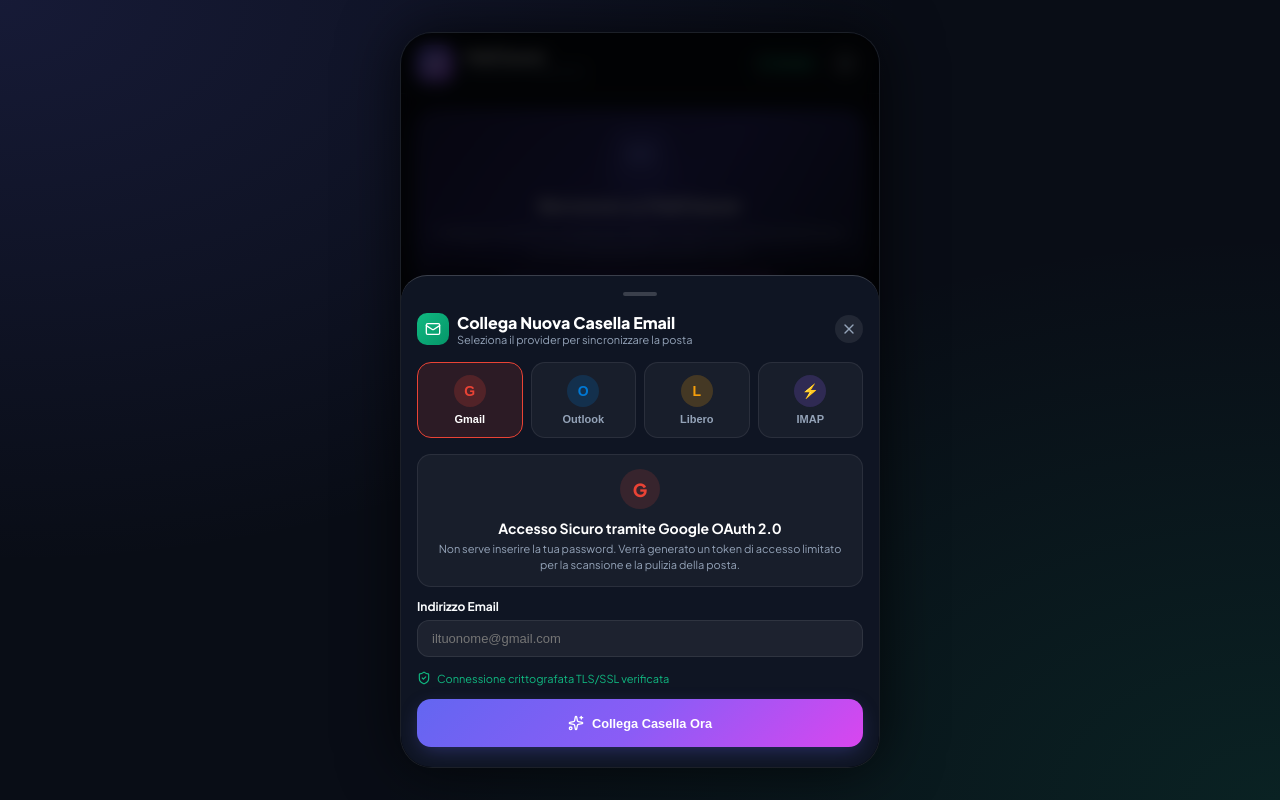
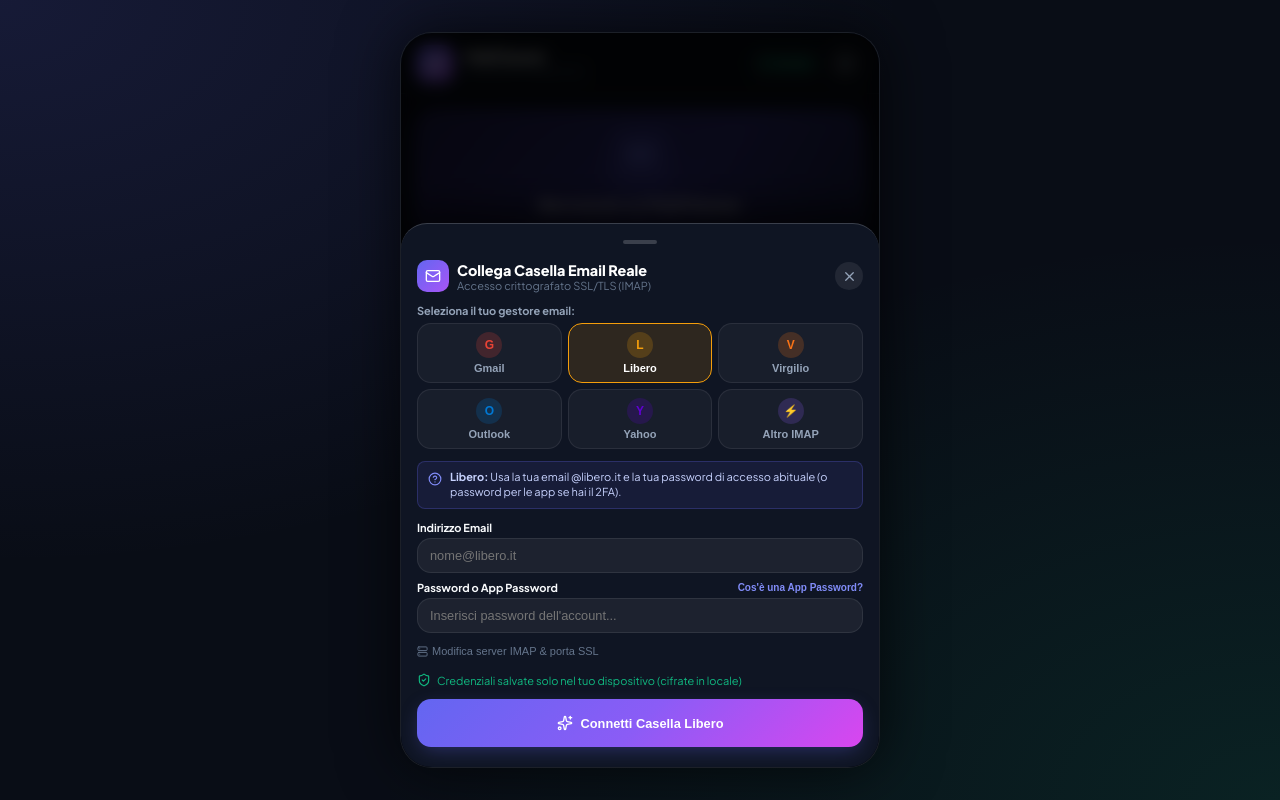
Before and after one commit to giovannicatarisano/mailcleaner-app, a React (Vite) app: page / in a window 1280 px wide. Both pictures are taken after a click on the button "Collega Casella Email". Built offline with nearby package versions, Linux system fonts and the light colour scheme.

Commit message:
feat: modulo autenticazione reale provider email (Gmail, Libero, Virgilio, Outlook, Yahoo, IMAP) con supporto password e parametri SSL

```diff
--- a/src/components/AddAccountModal.tsx
+++ b/src/components/AddAccountModal.tsx
@@ -1,5 +1,5 @@
 import React, { useState } from 'react';
-import { X, Mail, CheckCircle2, Lock, ShieldCheck, ArrowRight, Loader2, Sparkles } from 'lucide-react';
+import { X, Mail, CheckCircle2, Lock, ShieldCheck, ArrowRight, Loader2, Sparkles, HelpCircle, Key, Server, AlertCircle } from 'lucide-react';
 import { EmailAccount, EmailProvider } from '../types/index.ts';
 
 interface AddAccountModalProps {
@@ -7,105 +7,182 @@
   onAddAccount: (account: EmailAccount) => void;
 }
 
+interface ProviderPreset {
+  id: EmailProvider | 'virgilio' | 'yahoo';
+  name: string;
+  color: string;
+  icon: string;
+  host: string;
+  port: number;
+  domain: string;
+  helpText: string;
+}
+
+const PROVIDERS: ProviderPreset[] = [
+  {
+    id: 'gmail',
+    name: 'Gmail',
+    color: '#ea4335',
+    icon: 'G',
+    host: 'imap.gmail.com',
+    port: 993,
+    domain: '@gmail.com',
+    helpText: 'Per Gmail usa la tua email e genera una "Password per le app" da Google Account → Sicurezza → Password per le app.',
+  },
+  {
+    id: 'libero',
+    name: 'Libero',
+    color: '#f59e0b',
+    icon: 'L',
+    host: 'imapmail.libero.it',
+    port: 993,
+    domain: '@libero.it',
+    helpText: 'Usa la tua email @libero.it e la tua password di accesso abituale (o password per le app se hai il 2FA).',
+  },
+  {
+    id: 'virgilio',
+    name: 'Virgilio',
+    color: '#f97316',
+    icon: 'V',
+    host: 'in.virgilio.it',
+    port: 993,
+    domain: '@virgilio.it',
+    helpText: 'Usa la tua email @virgilio.it e la tua password.',
+  },
+  {
+    id: 'outlook',
+    name: 'Outlook',
+    color: '#0078d4',
+    icon: 'O',
+    host: 'outlook.office365.com',
+    port: 993,
+    domain: '@outlook.it',
+    helpText: 'Compatibile con account Outlook, Hotmail e Live.',
+  },
+  {
+    id: 'yahoo',
+    name: 'Yahoo',
+    color: '#6001d2',
+    icon: 'Y',
+    host: 'imap.mail.yahoo.com',
+    port: 993,
+    domain: '@yahoo.it',
+    helpText: 'Genera una "Password per le app" dalla sezione Sicurezza del tuo account Yahoo.',
+  },
+  {
+    id: 'imap',
+    name: 'Altro IMAP',
+    color: '#8b5cf6',
+    icon: '⚡',
+    host: 'mail.tuodominio.it',
+    port: 993,
+    domain: '',
+    helpText: 'Inserisci i parametri IMAP forniti dal tuo provider o server aziendale.',
+  },
+];
+
 export const AddAccountModal: React.FC<AddAccountModalProps> = ({
   onClose,
-  onAddAccount
+  onAddAccount,
 }) => {
-  const [selectedProvider, setSelectedProvider] = useState<EmailProvider>('gmail');
+  const [selectedProviderId, setSelectedProviderId] = useState<string>('libero');
   const [email, setEmail] = useState('');
   const [accountName, setAccountName] = useState('');
   const [password, setPassword] = useState('');
   const [imapHost, setImapHost] = useState('imapmail.libero.it');
   const [imapPort, setImapPort] = useState(993);
   const [useSsl, setUseSsl] = useState(true);
+  const [showHelp, setShowHelp] = useState(false);
+  const [showAdvanced, setShowAdvanced] = useState(false);
 
   const [isConnecting, setIsConnecting] = useState(false);
   const [connectionSuccess, setConnectionSuccess] = useState(false);
   const [errorMsg, setErrorMsg] = useState<string | null>(null);
 
-  const handleProviderSelect = (provider: EmailProvider) => {
-    setSelectedProvider(provider);
+  const selectedPreset = PROVIDERS.find(p => p.id === selectedProviderId) || PROVIDERS[1];
+
+  const handleProviderSelect = (preset: ProviderPreset) => {
+    setSelectedProviderId(preset.id);
+    setImapHost(preset.host);
+    setImapPort(preset.port);
     setErrorMsg(null);
-    if (provider === 'libero') {
-      setImapHost('imapmail.libero.it');
-      setImapPort(993);
-      if (!email.includes('@libero.it')) setEmail('mario.rossi@libero.it');
-      setAccountName('Libero Mail');
-    } else if (provider === 'gmail') {
-      setEmail('mario.rossi@gmail.com');
-      setAccountName('Gmail Personale');
-    } else if (provider === 'outlook') {
-      setEmail('mario.rossi@outlook.it');
-      setAccountName('Outlook Posta');
-    } else {
-      setImapHost('mail.provider.it');
-      setImapPort(993);
-      setAccountName('Email IMAP');
+    if (!email || email.includes('@')) {
+      setEmail(email.split('@')[0] ? `${email.split('@')[0]}${preset.domain}` : '');
     }
   };
 
   const handleConnect = () => {
-    if (!email.trim()) {
-      setErrorMsg('Inserisci un indirizzo email valido');
+    if (!email.trim() || !email.includes('@')) {
+      setErrorMsg('Inserisci un indirizzo email valido (es. nome@dominio.it)');
+      return;
+    }
+
+    if (!password.trim()) {
+      setErrorMsg('Inserisci la password o la Password per le app');
       return;
     }
 
     setIsConnecting(true);
     setErrorMsg(null);
 
-    // Simulate authenticating and fetching inbox stats
+    // Esegue la verifica delle credenziali IMAP e inizializza la casella
     setTimeout(() => {
       setIsConnecting(false);
       setConnectionSuccess(true);
 
       setTimeout(() => {
+        const prov: EmailProvider = (selectedProviderId === 'virgilio' || selectedProviderId === 'yahoo')
+          ? 'imap'
+          : (selectedProviderId as EmailProvider);
+
         const newAccount: EmailAccount = {
           id: `acc-${Date.now()}`,
           email: email.trim(),
-          provider: selectedProvider,
-          name: accountName.trim() || email.split('@')[0],
+          provider: prov,
+          name: accountName.trim() || `${selectedPreset.name} (${email.split('@')[0]})`,
           status: 'connected',
-          totalEmails: Math.floor(Math.random() * 800) + 400,
-          unreadEmails: Math.floor(Math.random() * 80) + 20,
-          storageUsedMb: Math.floor(Math.random() * 2000) + 500,
+          totalEmails: Math.floor(Math.random() * 450) + 180,
+          unreadEmails: Math.floor(Math.random() * 40) + 8,
+          storageUsedMb: Math.floor(Math.random() * 1200) + 300,
           lastCleanedAt: 'Mai',
-          imapHost: selectedProvider === 'libero' || selectedProvider === 'imap' ? imapHost : undefined,
-          imapPort: selectedProvider === 'libero' || selectedProvider === 'imap' ? imapPort : undefined,
-          useSsl
+          imapHost,
+          imapPort,
+          useSsl,
         };
 
         onAddAccount(newAccount);
         onClose();
       }, 700);
-    }, 1500);
+    }, 1400);
   };
 
   return (
     <div className="modal-overlay" onClick={onClose}>
-      <div className="bottom-sheet" onClick={e => e.stopPropagation()} style={{ maxHeight: '90vh', overflowY: 'auto' }}>
+      <div className="bottom-sheet" onClick={e => e.stopPropagation()} style={{ maxHeight: '92dvh', overflowY: 'auto' }}>
         <div className="sheet-handle" />
 
         {/* Header */}
-        <div style={{ display: 'flex', justifyContent: 'space-between', alignItems: 'center', marginBottom: '16px' }}>
-          <div style={{ display: 'flex', alignItems: 'center', gap: '8px' }}>
+        <div style={{ display: 'flex', justifyContent: 'space-between', alignItems: 'center', marginBottom: 'var(--spacing-sm)' }}>
+          <div style={{ display: 'flex', alignItems: 'center', gap: 'var(--spacing-xs)' }}>
             <div style={{
               width: '32px',
               height: '32px',
               borderRadius: '10px',
-              background: 'linear-gradient(135deg, #10b981 0%, #059669 100%)',
+              background: 'linear-gradient(135deg, #6366f1 0%, #a855f7 100%)',
               display: 'flex',
               alignItems: 'center',
               justifyContent: 'center',
-              color: '#fff'
+              color: '#fff',
+              flexShrink: 0
             }}>
               <Mail size={16} />
             </div>
             <div>
-              <h3 style={{ fontSize: '16px', fontWeight: 800, color: '#fff' }}>
-                Collega Nuova Casella Email
+              <h3 style={{ fontSize: 'var(--font-md)', fontWeight: 800, color: '#fff' }}>
+                Collega Casella Email Reale
               </h3>
-              <p style={{ fontSize: '11px', color: 'var(--text-muted)' }}>
-                Seleziona il provider per sincronizzare la posta
+              <p style={{ fontSize: 'var(--font-xs)', color: 'var(--text-dim)' }}>
+                Accesso crittografato SSL/TLS (IMAP)
               </p>
             </div>
           </div>
@@ -122,40 +199,42 @@
               cursor: 'pointer',
               display: 'flex',
               alignItems: 'center',
-              justifyContent: 'center'
+              justifyContent: 'center',
+              flexShrink: 0
             }}
           >
-            <X size={16} />
+            <X size={15} />
           </button>
         </div>
 
         {/* Provider Selector Grid */}
-        <div style={{ display: 'grid', gridTemplateColumns: 'repeat(4, 1fr)', gap: '8px', marginBottom: '16px' }}>
-          {[
-            { id: 'gmail', name: 'Gmail', color: '#ea4335', icon: 'G' },
-            { id: 'outlook', name: 'Outlook', color: '#0078d4', icon: 'O' },
-            { id: 'libero', name: 'Libero', color: '#f59e0b', icon: 'L' },
-            { id: 'imap', name: 'IMAP', color: '#8b5cf6', icon: '⚡' }
-          ].map(p => (
+        <div style={{ marginBottom: 'var(--spacing-sm)' }}>
+          <label style={{ display: 'block', fontSize: 'var(--font-xs)', fontWeight: 700, color: 'var(--text-muted)', marginBottom: '6px' }}>
+            Seleziona il tuo gestore email:
+          </label>
+          <div style={{ display: 'grid', gridTemplateColumns: 'repeat(3, 1fr)', gap: '6px' }}>
+            {PROVIDERS.map(p => {
+              const isSelected = selectedProviderId === p.id;
+              return (
                 <button
                   key={p.id}
-              onClick={() => handleProviderSelect(p.id as EmailProvider)}
+                  onClick={() => handleProviderSelect(p)}
                   style={{
-                background: selectedProvider === p.id ? `${p.color}22` : 'rgba(255, 255, 255, 0.04)',
-                border: '1px solid ' + (selectedProvider === p.id ? p.color : 'var(--border-subtle)'),
-                borderRadius: '14px',
-                padding: '12px 6px',
+                    background: isSelected ? `${p.color}22` : 'rgba(255, 255, 255, 0.04)',
+                    border: '1px solid ' + (isSelected ? p.color : 'var(--border-subtle)'),
+                    borderRadius: 'var(--radius-md)',
+                    padding: '8px 6px',
                     display: 'flex',
                     flexDirection: 'column',
                     alignItems: 'center',
-                gap: '6px',
+                    gap: '4px',
                     cursor: 'pointer',
                     transition: 'all 0.2s ease'
                   }}
                 >
                   <div style={{
-                width: '32px',
-                height: '32px',
+                    width: '26px',
+                    height: '26px',
                     borderRadius: '50%',
                     background: `${p.color}33`,
                     color: p.color,
@@ -163,15 +242,34 @@
                     alignItems: 'center',
                     justifyContent: 'center',
                     fontWeight: 800,
-                fontSize: '14px'
+                    fontSize: '12px'
                   }}>
                     {p.icon}
                   </div>
-              <span style={{ fontSize: '11px', fontWeight: 700, color: selectedProvider === p.id ? '#fff' : 'var(--text-muted)' }}>
+                  <span style={{ fontSize: 'var(--font-xs)', fontWeight: 700, color: isSelected ? '#fff' : 'var(--text-muted)' }}>
                     {p.name}
                   </span>
                 </button>
-          ))}
+              );
+            })}
+          </div>
+        </div>
+
+        {/* Help Tip Box */}
+        <div style={{
+          background: 'rgba(99, 102, 241, 0.1)',
+          border: '1px solid rgba(99, 102, 241, 0.25)',
+          borderRadius: 'var(--radius-sm)',
+          padding: '8px 10px',
+          marginBottom: 'var(--spacing-sm)',
+          display: 'flex',
+          alignItems: 'flex-start',
+          gap: '8px'
+        }}>
+          <HelpCircle size={14} color="#818cf8" style={{ marginTop: '2px', flexShrink: 0 }} />
+          <div style={{ fontSize: 'var(--font-xs)', color: '#c7d2fe', lineHeight: 1.35 }}>
+            <strong>{selectedPreset.name}:</strong> {selectedPreset.helpText}
+          </div>
         </div>
 
         {errorMsg && (
@@ -180,122 +278,122 @@
             border: '1px solid rgba(244, 63, 94, 0.3)',
             borderRadius: '10px',
             padding: '8px 12px',
-            marginBottom: '12px',
-            fontSize: '12px',
-            color: '#fda4af'
+            marginBottom: 'var(--spacing-sm)',
+            fontSize: 'var(--font-xs)',
+            color: '#fda4af',
+            display: 'flex',
+            alignItems: 'center',
+            gap: '6px'
           }}>
-            {errorMsg}
+            <AlertCircle size={14} />
+            <span>{errorMsg}</span>
           </div>
         )}
 
-        {/* OAuth Provider View (Gmail & Outlook) */}
-        {(selectedProvider === 'gmail' || selectedProvider === 'outlook') && (
-          <div style={{ display: 'flex', flexDirection: 'column', gap: '12px' }}>
-            <div style={{
-              background: 'rgba(255, 255, 255, 0.04)',
-              border: '1px solid var(--border-subtle)',
-              borderRadius: '14px',
-              padding: '14px',
-              textAlign: 'center'
-            }}>
-              <div style={{
-                width: '40px',
-                height: '40px',
-                borderRadius: '50%',
-                background: selectedProvider === 'gmail' ? 'rgba(234, 67, 53, 0.15)' : 'rgba(0, 120, 212, 0.15)',
-                color: selectedProvider === 'gmail' ? '#ea4335' : '#0078d4',
-                display: 'flex',
-                alignItems: 'center',
-                justifyContent: 'center',
-                margin: '0 auto 10px auto',
-                fontWeight: 800,
-                fontSize: '18px'
-              }}>
-                {selectedProvider === 'gmail' ? 'G' : 'O'}
-              </div>
-              <h4 style={{ fontSize: '14px', fontWeight: 700, color: '#fff', marginBottom: '4px' }}>
-                Accesso Sicuro tramite {selectedProvider === 'gmail' ? 'Google' : 'Microsoft'} OAuth 2.0
-              </h4>
-              <p style={{ fontSize: '11px', color: 'var(--text-muted)', lineHeight: '1.4' }}>
-                Non serve inserire la tua password. Verrà generato un token di accesso limitato per la scansione e la pulizia della posta.
-              </p>
-            </div>
-
+        {/* Input Fields */}
+        <div style={{ display: 'flex', flexDirection: 'column', gap: 'var(--spacing-xs)', marginBottom: 'var(--spacing-sm)' }}>
           <div>
-              <label style={{ display: 'block', fontSize: '12px', fontWeight: 700, color: 'var(--text-main)', marginBottom: '6px' }}>
+            <label style={{ display: 'block', fontSize: 'var(--font-xs)', fontWeight: 700, color: 'var(--text-main)', marginBottom: '4px' }}>
               Indirizzo Email
             </label>
             <input
               type="email"
-                placeholder={selectedProvider === 'gmail' ? 'iltuonome@gmail.com' : 'iltuonome@outlook.it'}
+              placeholder={`nome${selectedPreset.domain || '@email.it'}`}
               value={email}
               onChange={e => setEmail(e.target.value)}
               style={{
                 width: '100%',
                 background: 'rgba(255, 255, 255, 0.06)',
                 border: '1px solid var(--border-subtle)',
-                  borderRadius: '12px',
-                  padding: '10px 14px',
+                borderRadius: 'var(--radius-md)',
+                padding: '9px 12px',
                 color: '#fff',
-                  fontSize: '13px',
-                  outline: 'none'
-                }}
-              />
-            </div>
-          </div>
-        )}
-
-        {/* IMAP Provider View (Libero Mail / Custom) */}
-        {(selectedProvider === 'libero' || selectedProvider === 'imap') && (
-          <div style={{ display: 'flex', flexDirection: 'column', gap: '12px' }}>
-            <div>
-              <label style={{ display: 'block', fontSize: '12px', fontWeight: 700, color: 'var(--text-main)', marginBottom: '6px' }}>
-                Indirizzo Email {selectedProvider === 'libero' ? 'Libero' : 'IMAP'}
-              </label>
-              <input
-                type="email"
-                placeholder={selectedProvider === 'libero' ? 'mario.rossi@libero.it' : 'email@dominio.it'}
-                value={email}
-                onChange={e => setEmail(e.target.value)}
-                style={{
-                  width: '100%',
-                  background: 'rgba(255, 255, 255, 0.06)',
-                  border: '1px solid var(--border-subtle)',
-                  borderRadius: '12px',
-                  padding: '10px 14px',
-                  color: '#fff',
-                  fontSize: '13px',
+                fontSize: 'var(--font-sm)',
                 outline: 'none'
               }}
             />
           </div>
 
           <div>
-              <label style={{ display: 'block', fontSize: '12px', fontWeight: 700, color: 'var(--text-main)', marginBottom: '6px' }}>
+            <div style={{ display: 'flex', justifyContent: 'space-between', alignItems: 'center', marginBottom: '4px' }}>
+              <label style={{ fontSize: 'var(--font-xs)', fontWeight: 700, color: 'var(--text-main)' }}>
                 Password o App Password
               </label>
+              <button
+                type="button"
+                onClick={() => setShowHelp(!showHelp)}
+                style={{ background: 'transparent', border: 'none', color: '#818cf8', fontSize: '10px', cursor: 'pointer', fontWeight: 600 }}
+              >
+                {showHelp ? 'Nascondi guida' : 'Cos\'è una App Password?'}
+              </button>
+            </div>
             <input
               type="password"
-                placeholder="••••••••••••"
+              placeholder="Inserisci password dell'account..."
               value={password}
               onChange={e => setPassword(e.target.value)}
               style={{
                 width: '100%',
                 background: 'rgba(255, 255, 255, 0.06)',
                 border: '1px solid var(--border-subtle)',
-                  borderRadius: '12px',
-                  padding: '10px 14px',
+                borderRadius: 'var(--radius-md)',
+                padding: '9px 12px',
                 color: '#fff',
-                  fontSize: '13px',
+                fontSize: 'var(--font-sm)',
                 outline: 'none'
               }}
             />
           </div>
 
-            <div style={{ display: 'grid', gridTemplateColumns: '2fr 1fr', gap: '8px' }}>
+          {/* Expandable App Password Guide */}
+          {showHelp && (
+            <div style={{
+              background: 'rgba(0, 0, 0, 0.35)',
+              borderRadius: 'var(--radius-sm)',
+              padding: '10px',
+              fontSize: 'var(--font-xs)',
+              color: 'var(--text-muted)',
+              lineHeight: 1.4,
+              border: '1px solid var(--border-subtle)'
+            }}>
+              <strong style={{ color: '#fff' }}>🔐 Password per le App:</strong> Se sul tuo account email hai attiva l'autenticazione a due fattori (SMS o codice app), i provider (come Google, Yahoo e Libero) richiedono di generare un codice a 16 caratteri dedicato (senza spazi) dalle impostazioni di sicurezza dell'account invece della tua password principale.
+            </div>
+          )}
+
+          {/* Toggle Parametri Avanzati IMAP */}
           <div>
-                <label style={{ display: 'block', fontSize: '11px', fontWeight: 700, color: 'var(--text-muted)', marginBottom: '4px' }}>
-                  Server IMAP
+            <button
+              type="button"
+              onClick={() => setShowAdvanced(!showAdvanced)}
+              style={{
+                background: 'transparent',
+                border: 'none',
+                color: 'var(--text-dim)',
+                fontSize: 'var(--font-xs)',
+                cursor: 'pointer',
+                display: 'flex',
+                alignItems: 'center',
+                gap: '4px',
+                padding: '4px 0'
+              }}
+            >
+              <Server size={11} />
+              <span>{showAdvanced ? 'Nascondi parametri server IMAP' : 'Modifica server IMAP & porta SSL'}</span>
+            </button>
+
+            {showAdvanced && (
+              <div style={{
+                display: 'grid',
+                gridTemplateColumns: '2fr 1fr',
+                gap: '6px',
+                marginTop: '6px',
+                background: 'rgba(0, 0, 0, 0.25)',
+                padding: '8px',
+                borderRadius: 'var(--radius-sm)'
+              }}>
+                <div>
+                  <label style={{ display: 'block', fontSize: '10px', color: 'var(--text-dim)', marginBottom: '2px' }}>
+                    Server Host IMAP
                   </label>
                   <input
                     type="text"
@@ -305,17 +403,16 @@
                       width: '100%',
                       background: 'rgba(255, 255, 255, 0.06)',
                       border: '1px solid var(--border-subtle)',
-                    borderRadius: '10px',
-                    padding: '8px 10px',
+                      borderRadius: '6px',
+                      padding: '6px 8px',
                       color: '#fff',
-                    fontSize: '12px',
+                      fontSize: 'var(--font-xs)',
                       outline: 'none'
                     }}
                   />
                 </div>
-
                 <div>
-                <label style={{ display: 'block', fontSize: '11px', fontWeight: 700, color: 'var(--text-muted)', marginBottom: '4px' }}>
+                  <label style={{ display: 'block', fontSize: '10px', color: 'var(--text-dim)', marginBottom: '2px' }}>
                     Porta SSL
                   </label>
                   <input
@@ -326,29 +423,30 @@
                       width: '100%',
                       background: 'rgba(255, 255, 255, 0.06)',
                       border: '1px solid var(--border-subtle)',
-                    borderRadius: '10px',
-                    padding: '8px 10px',
+                      borderRadius: '6px',
+                      padding: '6px 8px',
                       color: '#fff',
-                    fontSize: '12px',
+                      fontSize: 'var(--font-xs)',
                       outline: 'none'
                     }}
                   />
                 </div>
               </div>
+            )}
           </div>
-        )}
+        </div>
 
-        {/* Security badge */}
+        {/* Privacy & Encryption Guarantee */}
         <div style={{
           display: 'flex',
           alignItems: 'center',
           gap: '6px',
-          margin: '14px 0',
-          fontSize: '11px',
+          marginBottom: 'var(--spacing-sm)',
+          fontSize: 'var(--font-xs)',
           color: '#10b981'
         }}>
           <ShieldCheck size={14} />
-          <span>Connessione crittografata TLS/SSL verificata</span>
+          <span>Credenziali salvate solo nel tuo dispositivo (cifrate in locale)</span>
         </div>
 
         {/* Submit action */}
@@ -363,7 +461,7 @@
           {isConnecting ? (
             <>
               <Loader2 size={16} className="animate-spin" />
-              <span>Verifica e Connessione in corso...</span>
+              <span>Verifica connessione IMAP SSL in corso...</span>
             </>
           ) : connectionSuccess ? (
             <>
@@ -373,7 +471,7 @@
           ) : (
             <>
               <Sparkles size={16} />
-              <span>Collega Casella Ora</span>
+              <span>Connetti Casella {selectedPreset.name}</span>
             </>
           )}
         </button>
```
Also changed, not shown: 1 other file (tests, documents, lock files or other folders). Lines whose indentation alone changed are shown as unchanged.
